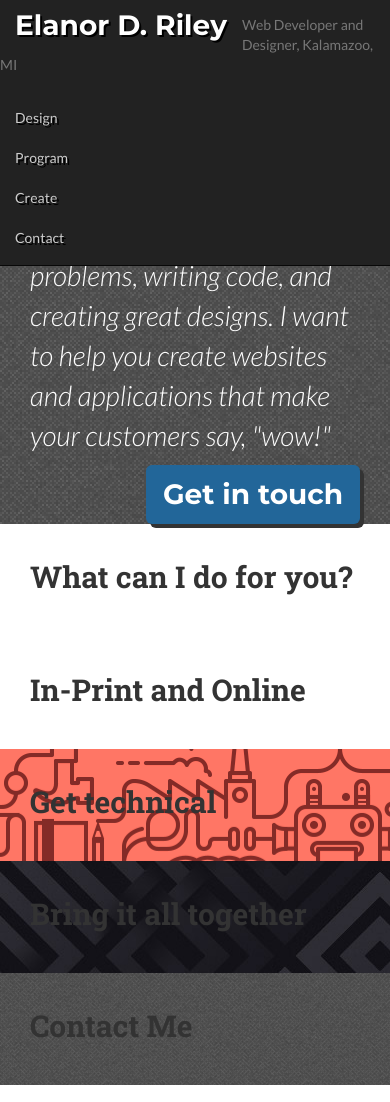
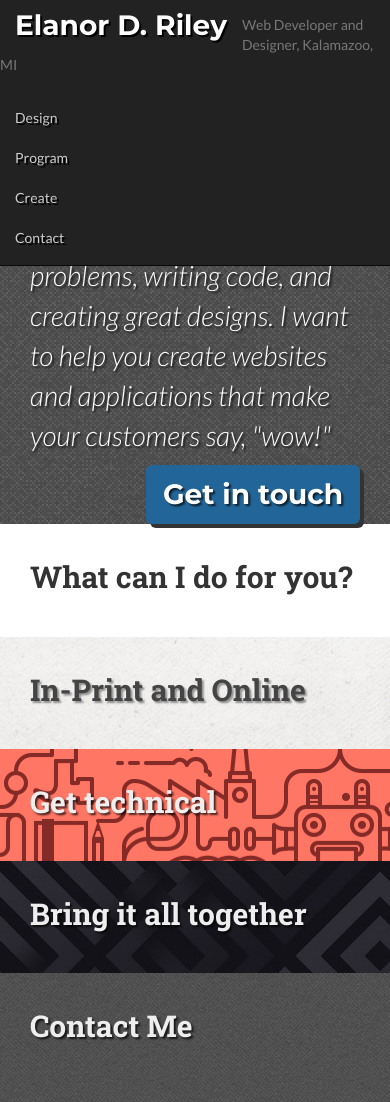
Before and after one commit to oranges13/great-design, a plain HTML site: page index.html in a window 390 px wide. Shown: the top 1102 px of the page. Drawn offline with nearby package versions, Linux system fonts and the light colour scheme.

Commit message:
Good night

```diff
--- a/css/main.css
+++ b/css/main.css
@@ -1,15 +1,34 @@
 .tweed {
 	background: url('../images/tweed.png') fixed;
+	text-shadow: 2px 2px 2px rgba(0,0,0, .7);
+	color: #eee;
 }
 .tweed-2x {
 	background: url('../images/tweed_@2X.png') fixed;
+	text-shadow: 2px 2px 2px rgba(0,0,0, .7);
+	color: #eee;
 }
 .science {
 	background: url('../images/science.png') fixed;
+	text-shadow: 2px 2px 2px rgba(0,0,0, .7);
+	color: #eee;
 }
 .fancy {
 	background: url('../images/fancy.jpg') fixed;
+	text-shadow: 2px 2px 2px rgba(0,0,0, .7);
+	color: #eee;
 }
+.paper {
+	background: url('../images/exclusive_paper.png') fixed;
+	text-shadow: 2px 2px 2px rgba(0,0,0, .4);
+	color: #444;
+}
+.paper-2x {
+	background: url('../images/exclusive_paper_@2X.png') fixed;
+	text-shadow: 2px 2px 2px rgba(0,0,0, .4);
+	color: #444;
+}
+
 
 body {
 	padding-top: 50px;
@@ -67,3 +86,7 @@ h1, h2, h3, h4, h5, h6 {
 .btn-quals {
 	background-color: #350;
 }
+
+.bottom {
+	padding-bottom: 50%;
+}
--- a/index.html
+++ b/index.html
@@ -50,7 +50,7 @@
         </div>
       </div>
       <div class='row' id='design'>
-        <div class='col-xs-12'>
+        <div class='col-xs-12 paper'>
           <div class='col-md-8 col-md-offset-2 pane'>
             <!-- Design -->
             <h2>In-Print and Online</h2>
@@ -74,7 +74,7 @@
         </div>
       </div>
       <div class='row' id='contact'>
-        <div class='col-xs-12 tweed'>
+        <div class='col-xs-12 tweed bottom'>
           <div class='col-md-8 col-md-offset-2 pane'>
             <!-- Contact -->
             <h2>Contact Me</h2>
@@ -85,6 +85,8 @@
 
 
     <script src="https://ajax.googleapis.com/ajax/libs/jquery/1.11.1/jquery.min.js"></script>
+    <script src="https://code.jquery.com/ui/1.11.0/jquery-ui.min.js"></script>
     <script src="js/bootstrap.min.js"></script>
+    <script src="js/app.js"></script>
   </body>
 </html>
--- /dev/null
+++ b/js/app.js
@@ -0,0 +1,4 @@
+$('a[href*=#]').on('click', function(event){
+    event.preventDefault();
+    $('html,body').animate({scrollTop:$(this.hash).offset().top}, 1300);
+});
```
Also changed, not shown: images/exclusive_paper.png (added), images/exclusive_paper_@2X.png (added).
